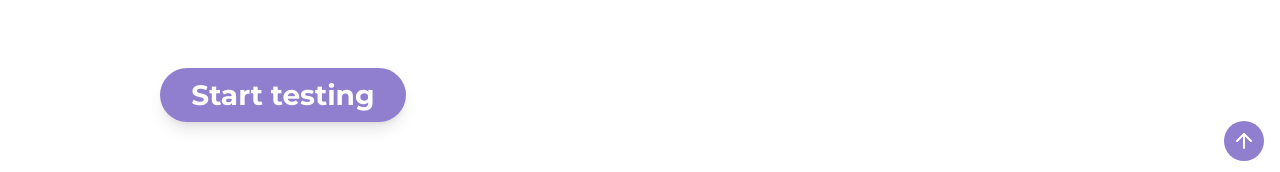
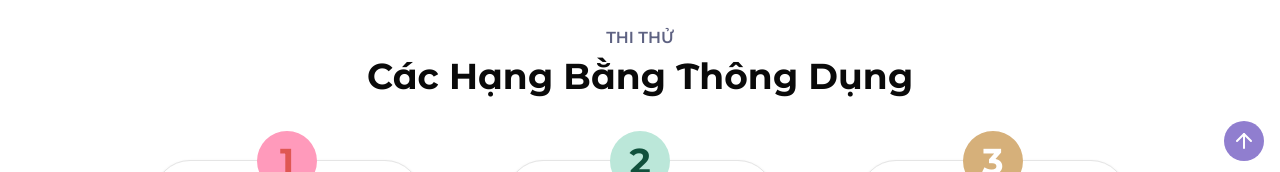
Before and after one commit to emkietthucode/ODL, a Next.js app: page / in a window 1280 px wide. Shown: the part 623-795 px from the top of the page. Built offline with nearby package versions, Linux system fonts and the light colour scheme; no server answers.

Commit message:
fix: remove button

```diff
--- a/src/app/(common)/page.tsx
+++ b/src/app/(common)/page.tsx
@@ -110,17 +110,6 @@ const Home = () => {
             </button>
           </Link>
         </div>
-
-        <Link href="/tests">
-          <Button
-            variant="main"
-            size="auto"
-            className="text-[28px] h-[54px] ml-20 mt-36 p-[10px] rounded-full shadow-lg w-[246px]"
-          >
-            {t('testButton')}
-          </Button>
-        </Link>
-
 
         <div className="absolute top-24 right-0 h-[550px] w-[680px] object-right">
           <Image src={HomeImage} alt="Landing image" />
```
